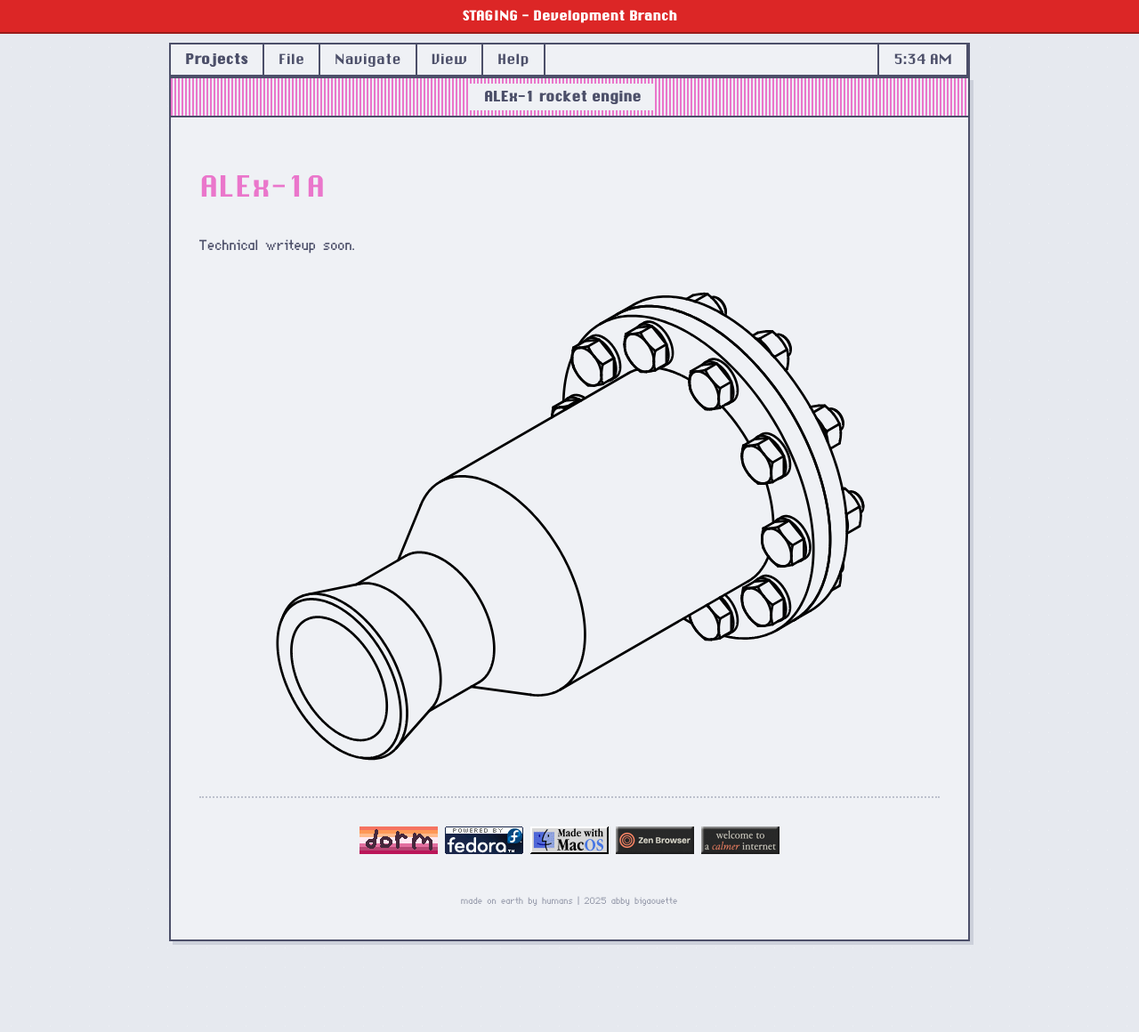
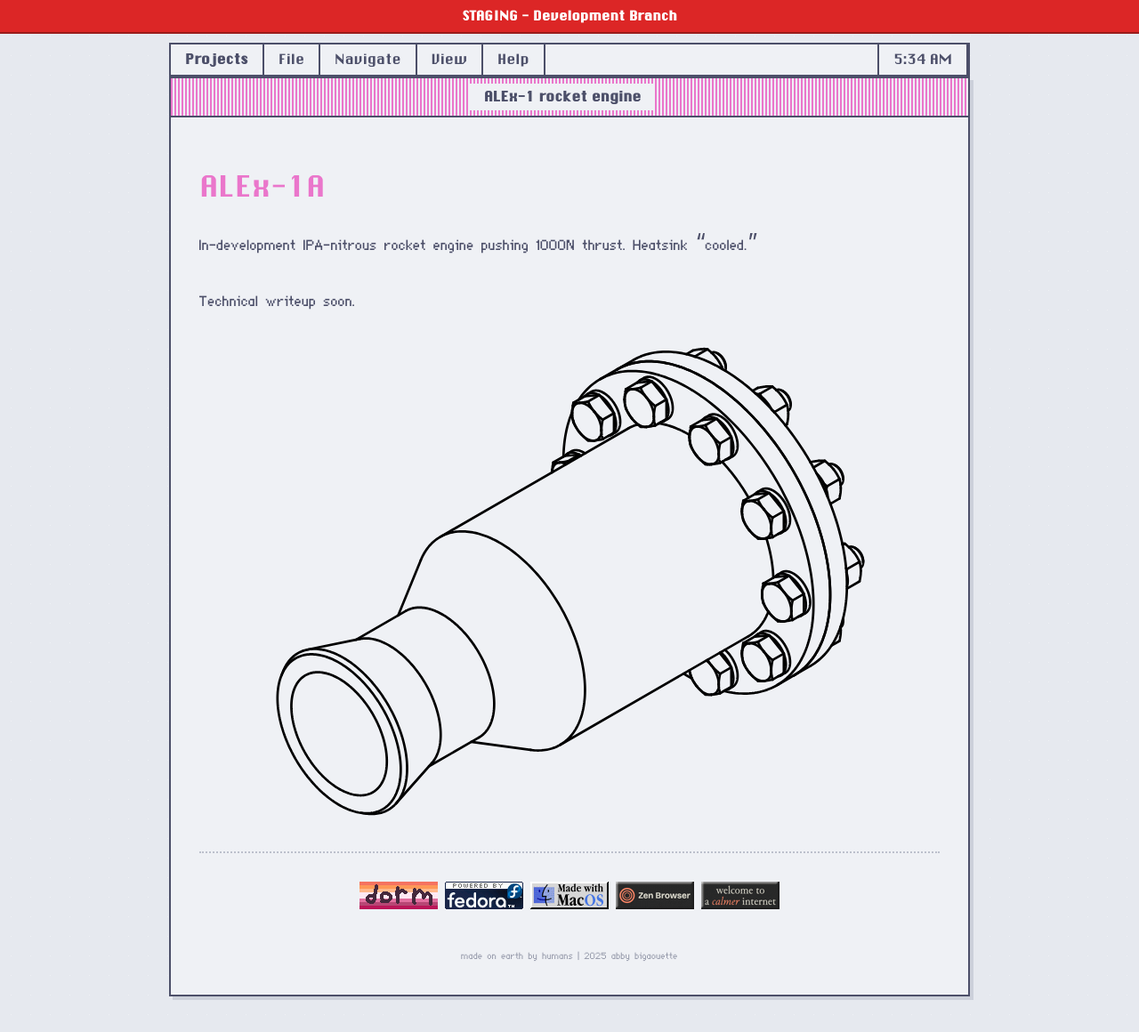
Before and after one commit to logantodd/logantodd.github.io, a Jekyll site: the page built from _projects/alex-1.md, in a window 1280 px wide and 1160 px high. Shown: the whole window at 89% size. Built offline with Jekyll 4.4.1, drawn with Linux system fonts in a browser that asks for light colours.

Commit message:
Update alex-1.md

```diff
--- a/_projects/alex-1.md
+++ b/_projects/alex-1.md
@@ -10,6 +10,8 @@ date: 2025-07-08
 
 # ALEx-1A
 
+In-development IPA-nitrous rocket engine pushing 1000N thrust. Heatsink "cooled."
+
 Technical writeup soon.
 
 <div style="text-align: center; margin: 2rem 0;">
```
